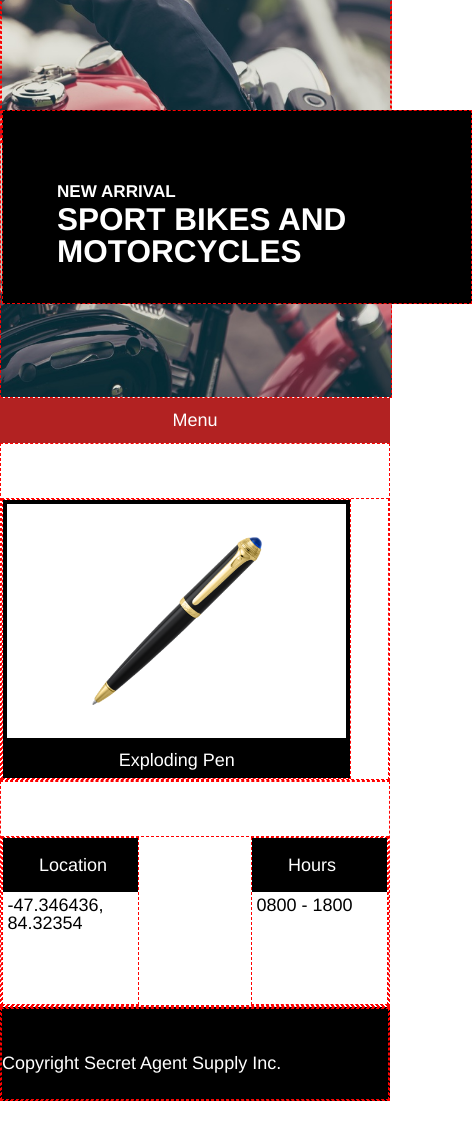
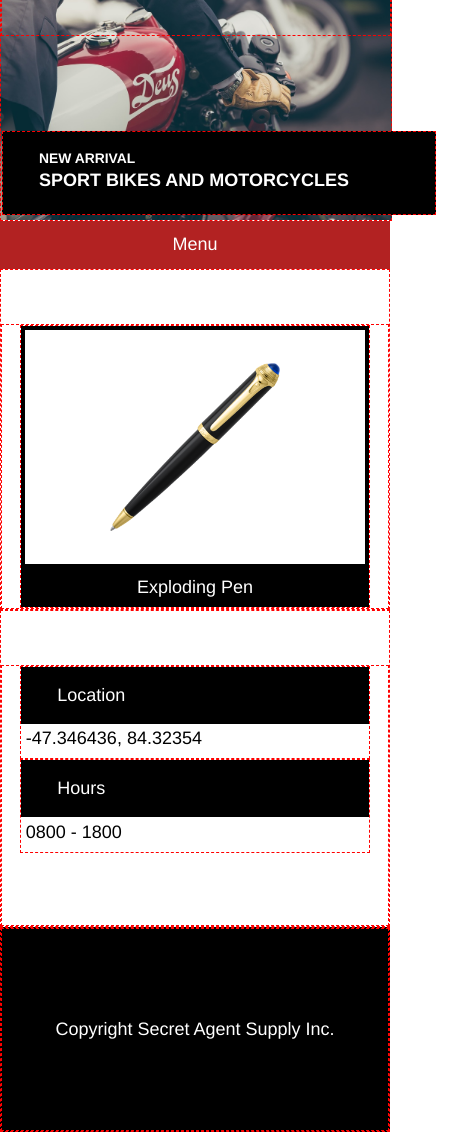
Before and after one commit to GinnyCobbett/SecretAgentSupply, a plain HTML site: page index.html in a window 390 px wide. Shown: the part 100-1232 px from the top of the page, 472 px wide, since content can reach past the window. Before the commit the page ends 1201 px from the top, so only its background shows below. Drawn offline with Linux system fonts and the light colour scheme.

Commit message:
mobile media query done

```diff
--- a/resources/css/media.css
+++ b/resources/css/media.css
@@ -28,10 +28,46 @@
 /* mobile */
 
 @media only screen and (max-width: 470px) {
-  .product {
+  .hero {
+    height: 15rem;
+  }
+
+  h2 {
+    font-size: 0.77rem;
+  }
+
+  h3 {
+    font-size: 1rem;
+  }
+
+  .title {
+    padding: 1rem 2rem;
+    top: 10rem;
+  }
+
+  .products, .business-info {
+    justify-content: space-around;
+  }
+
+  .product, .info {
     width: 90%;
   }
+
+  .business-info {
+    flex-direction: column;
+    align-items: center;
+    padding-bottom: 4rem;
+  }
+
+  .info p {
+    padding-bottom: 0.5rem;
+  }
+
   #watch {
     display: none;
   }
+
+  .copyright p {
+    text-align: center;
+  }
 }
--- a/resources/css/style.css
+++ b/resources/css/style.css
@@ -2,6 +2,10 @@ html {
   font-size: 18px;
   font-family: Helvetica, sans-serif;
   color: white;
+}
+
+body {
+  line-height: normal;
 }
 
 div {
@@ -20,13 +24,12 @@ h1 {
 
 h2 {
   font-weight: bold;
-  padding-top: 2rem;
 }
 
 h3 {
   font-size: 2rem;
   font-weight: bold;
-  padding-top: 0.25rem;
+  padding: 0.25rem 0;
 }
 
 header {
@@ -93,6 +96,7 @@ nav ul {
 .product {
   width: 30%;
   flex-direction: column;
+  justify-content: center;
 }
 
 .description {
@@ -131,12 +135,10 @@ footer {
   padding: 1rem 2rem;
 }
 
-.copyright {
-  height: 5rem;
-}
+
 
 .copyright p {
   color: white;
   text-align: left;
-  padding-top: 2.5rem;
+  padding: 5rem 0;
 }
```
